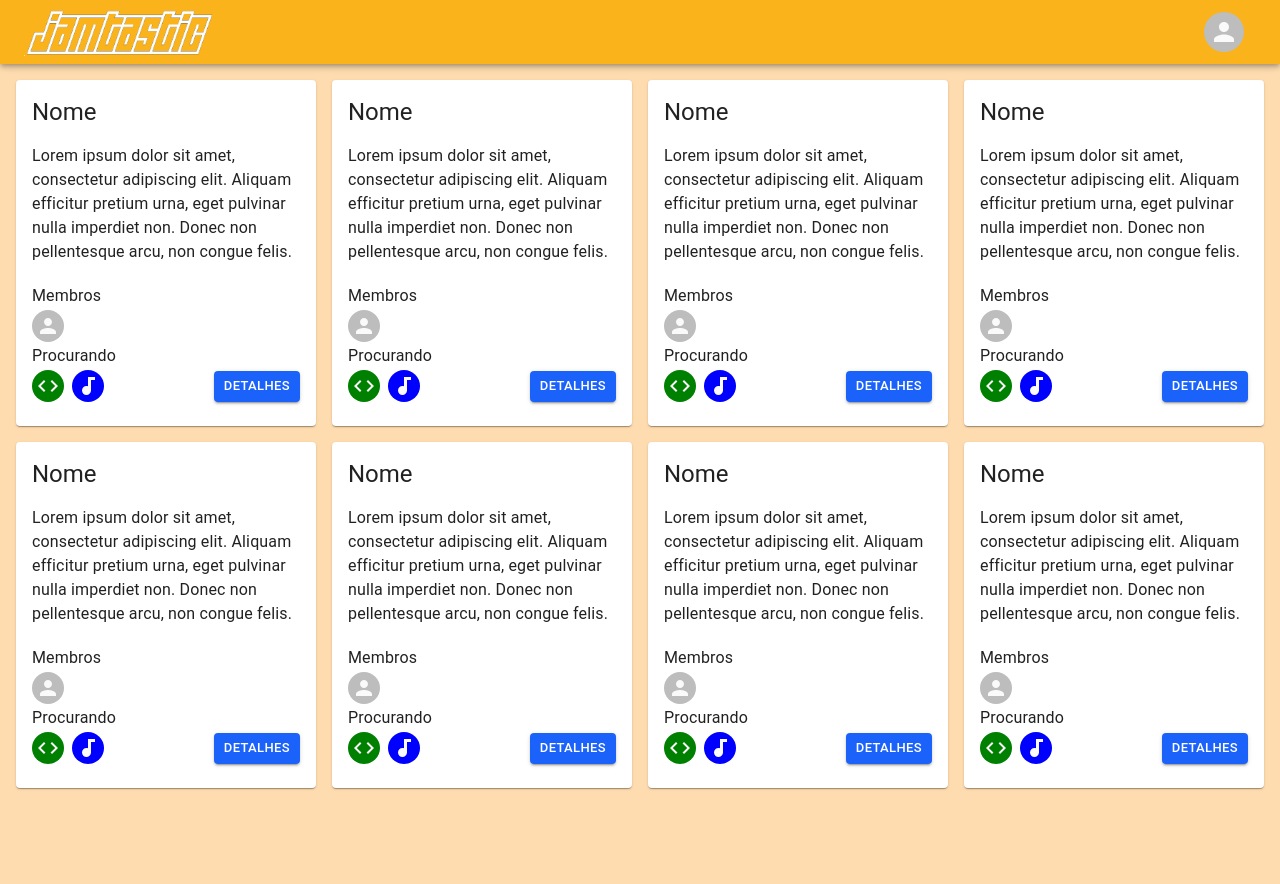
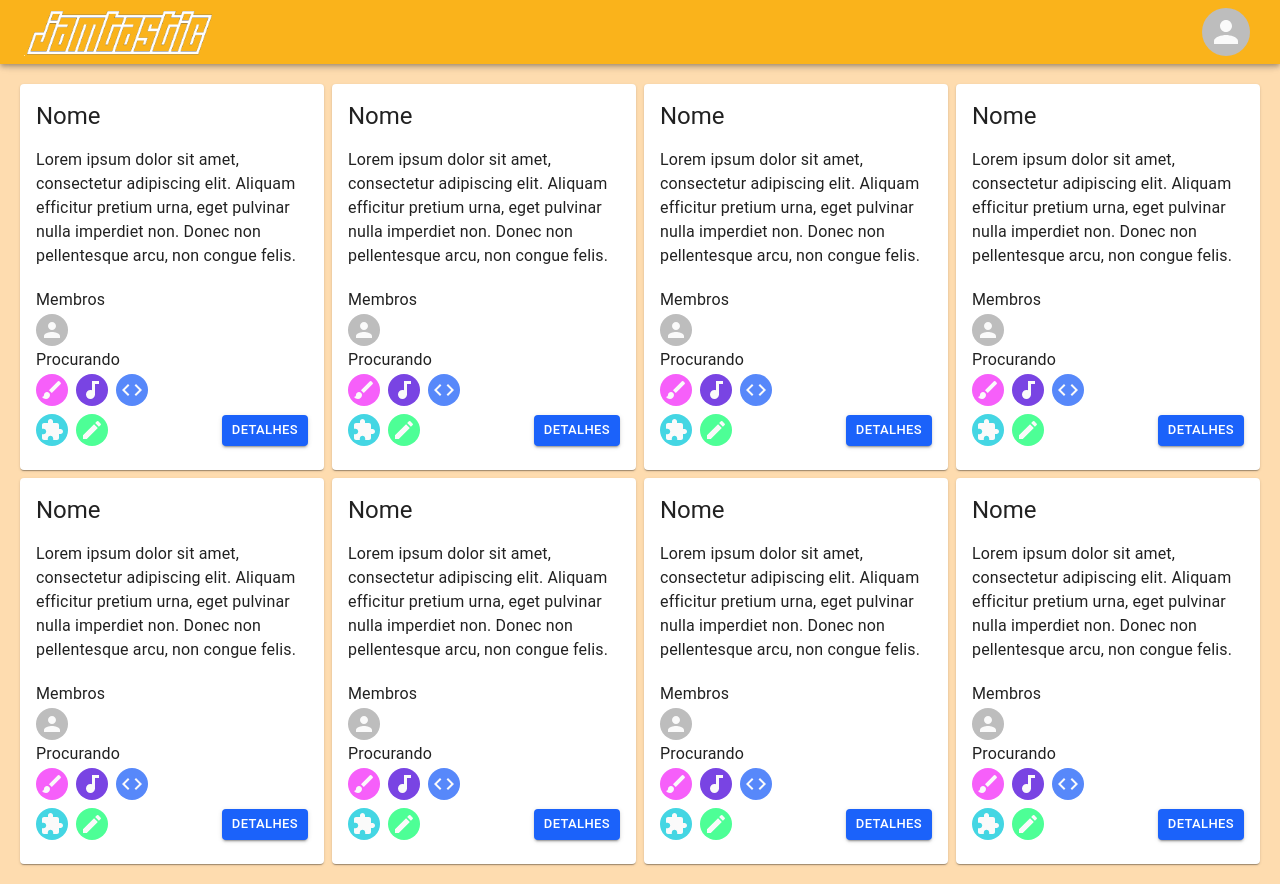
Before and after one commit to jamtasticgd/jamtastic, a Next.js app: page /team-board in a window 1280 px wide. Before the commit the page ends 812 px from the top, so only its background shows below. Built offline with nearby package versions, Linux system fonts and the light colour scheme.

Commit message:
Implement all dev roles and its icon colors

```diff
--- a/components/Cards/Thumb.jsx
+++ b/components/Cards/Thumb.jsx
@@ -1,10 +1,10 @@
-import { Card, CardHeader, CardContent, CardActionArea, withStyles, Typography, Avatar, Grid, Button } from "@material-ui/core"
+import { Card, CardHeader, CardContent, Typography, Avatar, Grid, Button } from "@material-ui/core"
 
 import RoleIcon from "../Icon"
 
 const TeamThumb = (props) => {
     return (
-        <Card>
+        <Card style={{margin: "4px"}}>
             <CardHeader title="Nome" style={{paddingBottom: "0px"}}/>
             <CardContent>
                 <Typography variant="body1">
@@ -12,7 +12,7 @@ const TeamThumb = (props) => {
                 </Typography>
                 <br/>
                 <Grid container>
-                    <Grid xs={6}>
+                    <Grid item xs={6}>
                         <Typography variant="subtitle1">Membros</Typography>
                         <Grid container spacing={1}>
                             <Grid item>
@@ -22,10 +22,19 @@ const TeamThumb = (props) => {
                         <Typography variant="subtitle1">Procurando</Typography>
                         <Grid container spacing={1}>
                             <Grid item>
+                                <RoleIcon role="art" />
+                            </Grid>
+                            <Grid item>
+                                <RoleIcon role="audio" />
+                            </Grid>
+                            <Grid item>
                                 <RoleIcon role="code" />
                             </Grid>
                             <Grid item>
-                                <RoleIcon role="audio" />
+                                <RoleIcon role="game_design" />
+                            </Grid>
+                            <Grid item>
+                                <RoleIcon role="writing" />
                             </Grid>
                         </Grid>
                     </Grid>
--- a/components/Icon.jsx
+++ b/components/Icon.jsx
@@ -1,4 +1,4 @@
-import { makeStyles, Avatar } from "@material-ui/core"
+import { makeStyles, Avatar, Tooltip } from "@material-ui/core"
 
 import Art from "@material-ui/icons/Brush"
 import Audio from "@material-ui/icons/Audiotrack"
@@ -12,21 +12,44 @@ const useStyles = makeStyles({
     }
 });
 
+//Set of analagous colors
+const colors = [
+    "#F65FFA",
+    "#7944E3",
+    "#5788FA",
+    "#44D6E3",
+    "#4DFF96"
+]
+
 const RoleIcon = (props) => {
     let color;
     let icon;
+    let name;
     switch(props.role) {
         case "art":
-            color = "red";
+            color = colors[0]
+            name = "Artista"
             icon = <Art />
             break
         case "audio":
-            color = "blue"
+            color = colors[1]
+            name = "Audio Designer"
             icon = <Audio />
             break
         case "code":
-            color = "green"
+            color = colors[2]
+            name = "Programador"
             icon = <Code />
+            break
+        case "game_design":
+            color = colors[3]
+            name = "Game Designer"
+            icon = <Design />
+            break
+        case "writing":
+            color = colors[4]
+            name = "Escritor"
+            icon = <Writing />
             break
         default:
             color = "white"
@@ -34,7 +57,13 @@ const RoleIcon = (props) => {
 
     const classes = useStyles({...props, color});
 
-    return <Avatar className={classes.root} >{icon}</Avatar>
+    return (
+        <Tooltip title={name}>
+            <Avatar className={classes.root} >
+                {icon}
+            </Avatar>
+        </Tooltip>
+    )
 }
 
 export default RoleIcon;
--- a/components/Navbar.jsx
+++ b/components/Navbar.jsx
@@ -7,8 +7,8 @@ const Navbar = () => {
         <AppBar position="sticky" color="primary">
             <Toolbar className="toolbar">
                 <img src={"/images/jamtastic-logo-white.png"} alt="jamtastic" />
-                <IconButton>
-                    <Avatar style={{height: "40px", width: "40px"}} />
+                <IconButton style={{height: "60px", width: "60px"}}>
+                    <Avatar style={{height: "48px", width: "48px"}} />
                 </IconButton>
             </Toolbar>
         </AppBar>
--- a/pages/team-board.jsx
+++ b/pages/team-board.jsx
@@ -5,7 +5,7 @@ const { default: TeamThumb } = require("../components/Cards/Thumb")
 
 const TeamBoard = () => {
     return (
-        <Grid container spacing={2} style={{padding: "16px"}}>
+        <Grid container style={{padding: "16px"}}>
             <Grid item xs={6} sm={3}>
                 <TeamThumb />
             </Grid>
--- a/styles/theme.jsx
+++ b/styles/theme.jsx
@@ -15,6 +15,11 @@ export const theme = createMuiTheme({
                 height: "32px",
                 width: "32px"
             }
+        },
+        MuiTooltip: {
+            tooltip: {
+                fontSize: "1rem"
+            }
         }
     }
 })
```
